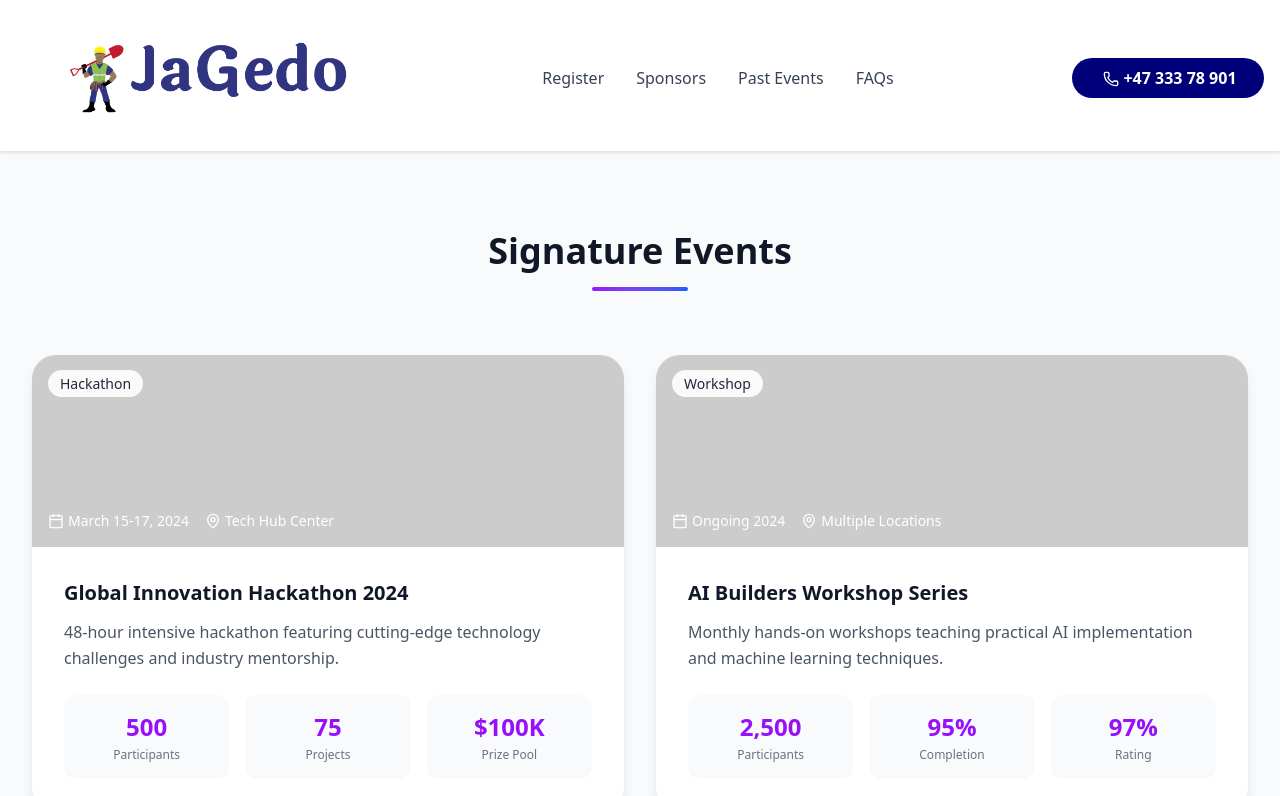
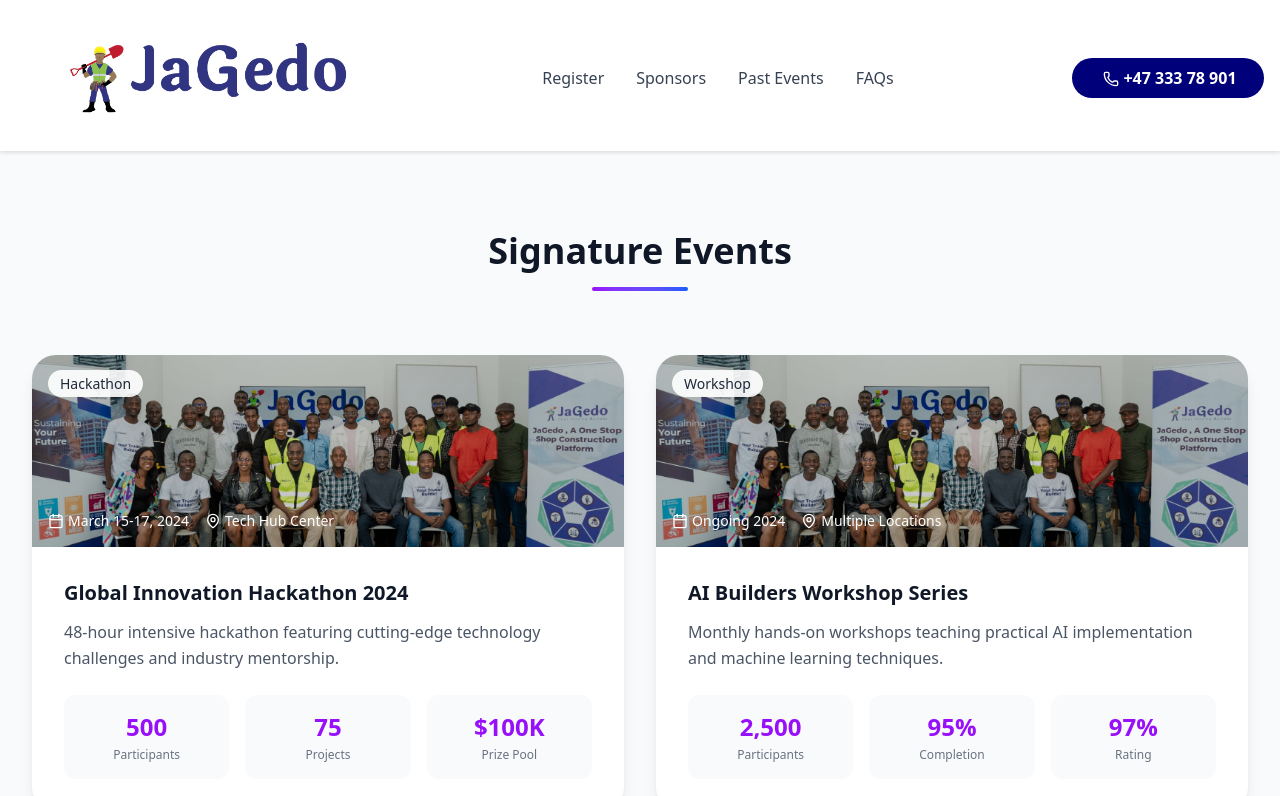
Before and after one commit to gituhumwangi/JBIS, a React (Vite) app in the folder jagedo-sEvents/: page /pastevents in a window 1280 px wide. Shown: the top 796 px of the page. Built offline with nearby package versions, Linux system fonts and the light colour scheme.

Commit message:
Update4.0

```diff
--- a/jagedo-sEvents/src/pages/Home.jsx
+++ b/jagedo-sEvents/src/pages/Home.jsx
@@ -2,7 +2,7 @@ import React, { useState } from 'react';
 import NavBar from '../components/NavBar';
 import Button from '../components/Button';
 import JaGedoHeroSection from "../assets/JaGedoHeroSection2.jpg";
-// import Card1 from '../assets/Event1.jpg';
+import Card1 from '../assets/Event1.jpeg';
 // import Card2 from '../assets/Event2.jpg';
 // import Card3 from '../assets/Event3.jpg';
 import Footer from '../components/Footer';
@@ -169,9 +169,9 @@ const Home = () => {
       {/* Hero Section */}
       <div className="px-4 md:px-20 lg:px-40 py-8 text-white">
   <div
-    className="min-h-[500px] rounded-3xl bg-cover bg-center bg-no-repeat flex flex-col justify-center items-center text-center p-8 md:p-16 gap-6 shadow-xl"
+    className="min-h-[500px] disabled:opacity-50 rounded-3xl bg-cover bg-center bg-no-repeat flex flex-col justify-center items-center text-center p-8 md:p-16 gap-6 shadow-xl"
     style={{
-      backgroundImage: `linear-gradient(rgba(0, 0, 0, 0.25), rgba(0, 0, 0, 0.6)), url(${JaGedoHeroSection})`,
+      backgroundImage: `linear-gradient(rgba(0, 0.9, 0.9, 0.9), rgba(0, 0, 0, 0.6)), url(${Card1})`,
     }}
   >
     <h1 className="text-white text-3xl sm:text-4xl md:text-5xl lg:text-6xl font-extrabold font-manrope leading-tight">
--- a/jagedo-sEvents/src/pages/PastEvents.jsx
+++ b/jagedo-sEvents/src/pages/PastEvents.jsx
@@ -46,7 +46,7 @@ export default function PastEvents() {
       projects: 75,
       prizePool: "100K",
       type: "Hackathon",
-      image: {Event1}
+      image: Event1
     },
     {
       id: 2,
@@ -58,7 +58,7 @@ export default function PastEvents() {
       sessions: 12,
       completion: "95%",
       type: "Workshop",
-      image: {Event2}
+      image: Event2
     },
     {
       id: 3,
@@ -70,7 +70,7 @@ export default function PastEvents() {
       investors: 50,
       deals: "5M+",
       type: "Summit",
-      image: {Event3}
+      image: Event3
     },
     {
       id: 4,
@@ -82,7 +82,7 @@ export default function PastEvents() {
       speakers: 25,
       satisfaction: "97%",
       type: "Conference",
-      image: {Event3}
+      image: Event3
     }
   ];
 
@@ -248,7 +248,7 @@ export default function PastEvents() {
                 key={event.id}
                 className="bg-white rounded-3xl shadow-lg hover:shadow-2xl transition-all duration-500 overflow-hidden group hover:-translate-y-2"
               >
-                <div className={`h-48 ${event.image} relative overflow-hidden`}>
+                <div className={'h-48 bg-cover bg-center relative overflow-hidden'} style={{ backgroundImage: `url(${event.image})`}}>
                   <div className="absolute inset-0 bg-black/20 group-hover:bg-black/10 transition-colors"></div>
                   <div className="absolute top-4 left-4">
                     <span className="bg-white/90 backdrop-blur-sm text-gray-800 px-3 py-1 rounded-full text-sm font-medium">
```
